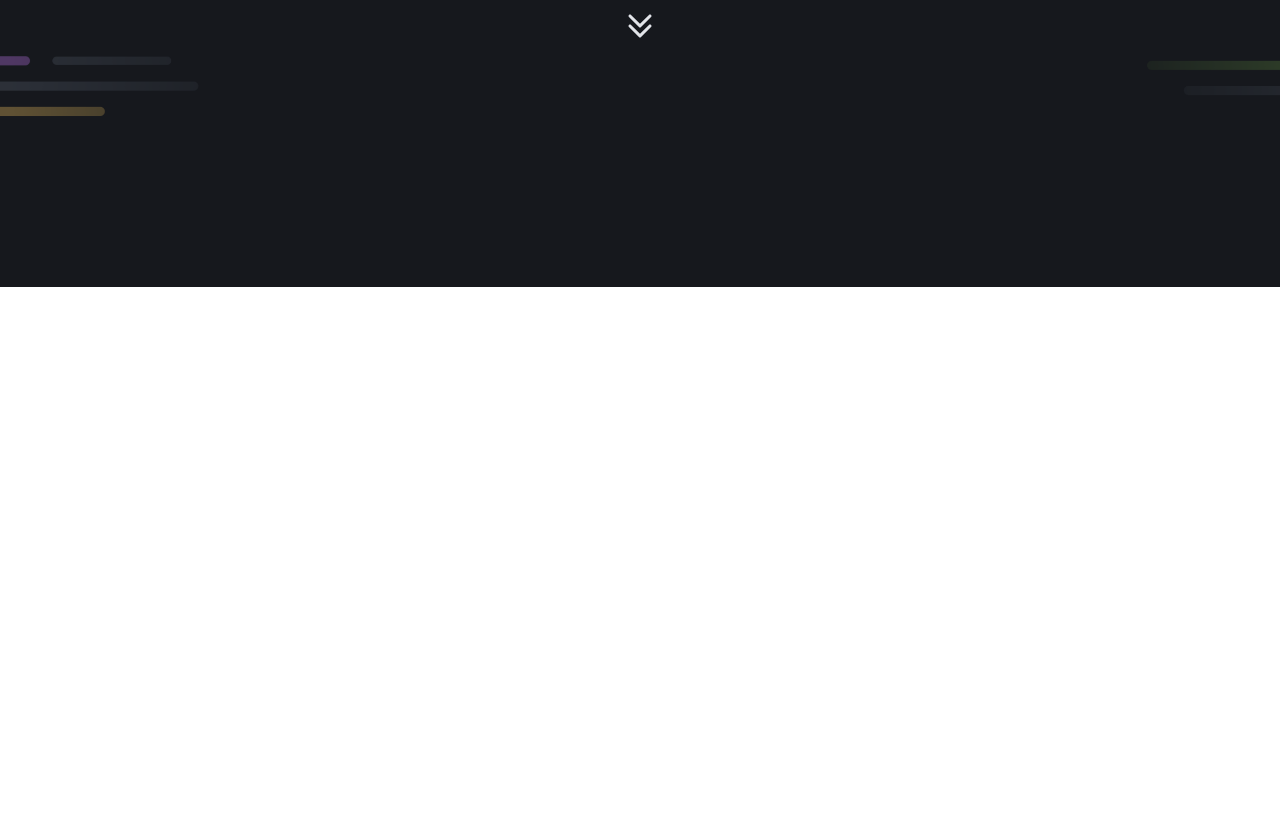
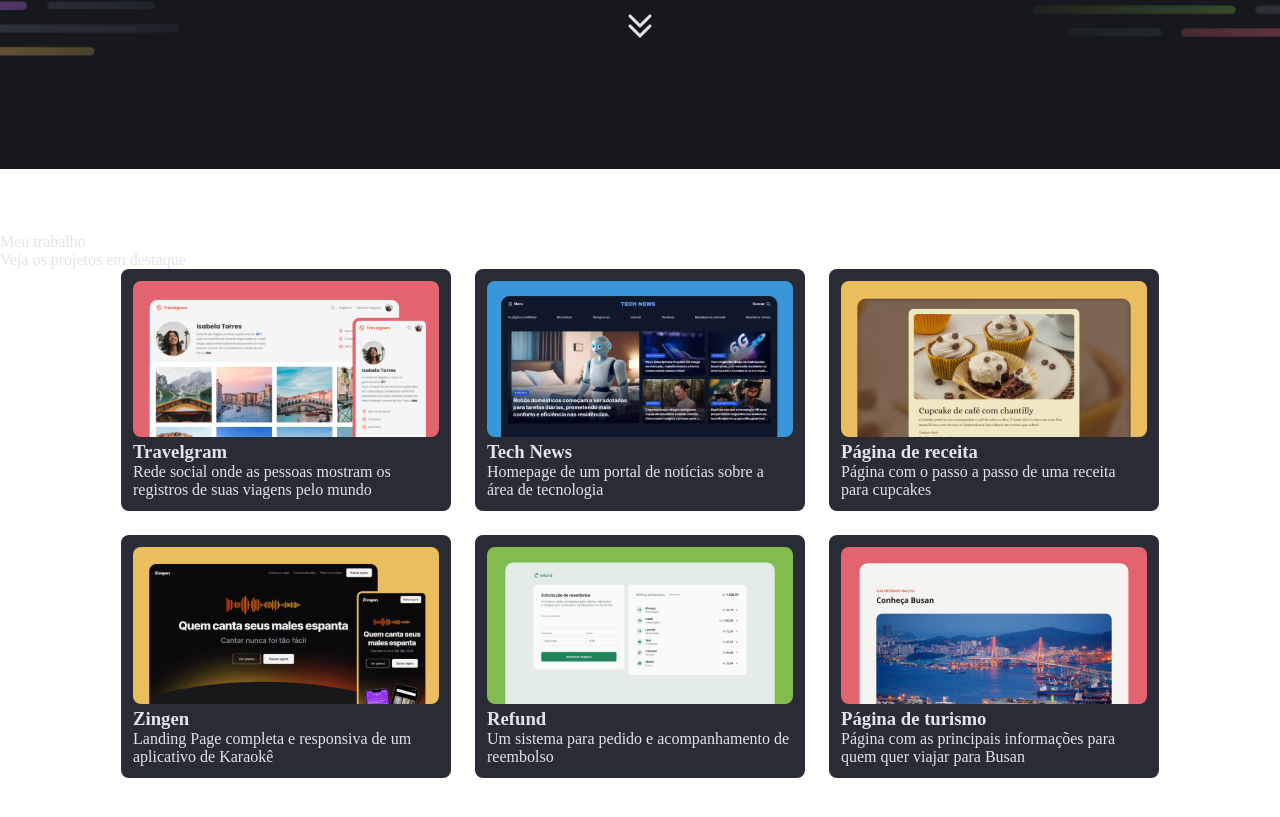
Before and after one commit to LeBrandao/portfolio-dev, a plain HTML site: page index.html in a window 1280 px wide. Shown: the part 495-1312 px from the top of the page. Before the commit the page ends 800 px from the top, so only its background shows below. Drawn offline with Linux system fonts and the light colour scheme.

Commit message:
structiring section works

```diff
--- a/index.html
+++ b/index.html
@@ -28,30 +28,30 @@
                 <img src="assets/img/Avatar.svg" id="avatar" alt="avatar">
                 <h2>Hello World! Meu nome é <span>Martina Santos</span> e sou</h2>
                 <h1>Desenvolvedora Fullstack</h1>
-                <p>Transformo necessidades em aplicações reais, evolventes e funcionais. Desenvolvo sistemas através da minha paixão pela tecnologia, contribuindo com soluções inovadoras e eficazes para desafios complexos.</p>
+                <p>Transformo necessidades em aplicações reais, envolventes e funcionais. Desenvolvo sistemas através da minha paixão pela tecnologia, contribuindo com soluções inovadoras e eficazes para desafios complexos.</p>
             </section>
             <section class="pills">
-                <div class="flex">
+                <div class="pill">
                     <img src="assets/icons/GitHub.svg" alt="GitHub">
                     <p>GitHub</p>
                 </div>
-                <div class="flex">
+                <div class="pill">
                     <img src="assets/icons/HTML.svg" alt="HTML">
                     <p>HTML</p>
                 </div>
-                <div class="flex">
+                <div class="pill">
                     <img src="assets/icons/CSS.svg" alt="CSS">
                     <p>CSS</p>
                 </div>
-                <div class="flex">
+                <div class="pill">
                     <img src="assets/icons/JavaScript.svg" alt="Javascript">
                     <p>Javascript</p>
                 </div>
-                <div class="flex">
+                <div class="pill">
                     <img src="assets/icons/React.svg" alt="React">
                     <p>React</p>
                 </div>
-                <div class="flex">
+                <div class="pill">
                     <img src="assets/icons/Node.js.svg" alt="Node.js">
                     <p>Node.js</p>
                 </div>
@@ -62,8 +62,44 @@
         </div>
     </header>
 
-    <main>
+    <main id="work" class="container">
+        <span>Meu trabalho</span>
+        <p>Veja os projetos em destaque</p>
+        <section id="works">
+            <div class="center">
+                <div>
+                    <img src="assets/img/Thumbnail_Project-01.png" alt="Travelgram">
+                    <h3>Travelgram</h3>
+                    <p>Rede social onde as pessoas mostram os registros de suas viagens pelo mundo</p>
+                </div>
+                <div>
+                    <img src="assets/img/Thumbnail_Project-02.png" alt="Tech News">
+                    <h3>Tech News</h3>
+                    <p>Homepage de um portal de notícias sobre a área de tecnologia</p>
+                </div>
+                <div>
+                    <img src="assets/img/Thumbnail_Project-03.png" alt="Página de receita">
+                    <h3>Página de receita</h3>
+                    <p>Página com o passo a passo de uma receita para cupcakes</p>
+                </div>
+                <div>
+                    <img src="assets/img/Thumbnail_Project-04.png" alt="Zingen">
+                    <h3>Zingen</h3>
+                    <p>Landing Page completa e responsiva de um aplicativo de Karaokê</p>
+                </div>
+                <div>
+                    <img src="assets/img/Thumbnail_Project-05.png" alt="Refund">
+                    <h3>Refund</h3>
+                    <p>Um sistema para pedido e acompanhamento de reembolso </p>
+                </div>
+                <div>
+                    <img src="assets/img/Thumbnail_Project-06.png" alt="Página de turismo">
+                    <h3>Página de turismo</h3>
+                    <p>Página com as principais informações para quem quer viajar para Busan</p>
+                </div>
+            </div>
 
+        </section>
     </main>
 
     <div>
--- a/styles/global.css
+++ b/styles/global.css
@@ -33,13 +33,11 @@
 }
 
 body {
-    overflow: hidden;
     color: var(--gray-600);
 }
 
 header {
     background-image: url(../assets/img/Background_Intro.png);
-    height: 48.875rem;
     background-size: cover;
 }
 
@@ -73,7 +71,7 @@ img {
     height: auto;
 }
 
-.flex,
+.pill,
 .pills {
     display: flex;
 }
@@ -84,12 +82,12 @@ img {
     justify-content: center;
 }
 
-.flex {
-    gap:.5rem;
+.pill {
     align-items: center;
+    gap: .5rem;
 }
 
-.pills > .flex {
+.pills > .pill {
     background-color: var(--gray-300);
     border-radius: 2rem;
     padding: .5rem 1rem;
@@ -103,3 +101,25 @@ img {
         color: var(--gray-400);
     }
 }
+
+.center {
+    display: flex;
+    gap: 1.5rem;
+    flex-wrap: wrap;
+    margin-bottom: 5rem;
+    max-width: 1140px;
+    justify-content: center;
+    margin: auto;
+
+    & div {
+        max-width: 330px;
+        background-color: var(--gray-300);
+        border-radius: .5rem;
+        padding: .75rem;
+
+    }
+
+    & img {
+        border-radius: .5rem;
+    }
+}
--- a/styles/layout.css
+++ b/styles/layout.css
@@ -1,4 +1,4 @@
 .container {
     overflow: auto;
-    padding: 4rem;
+    padding-block: 4rem;
 }
```
